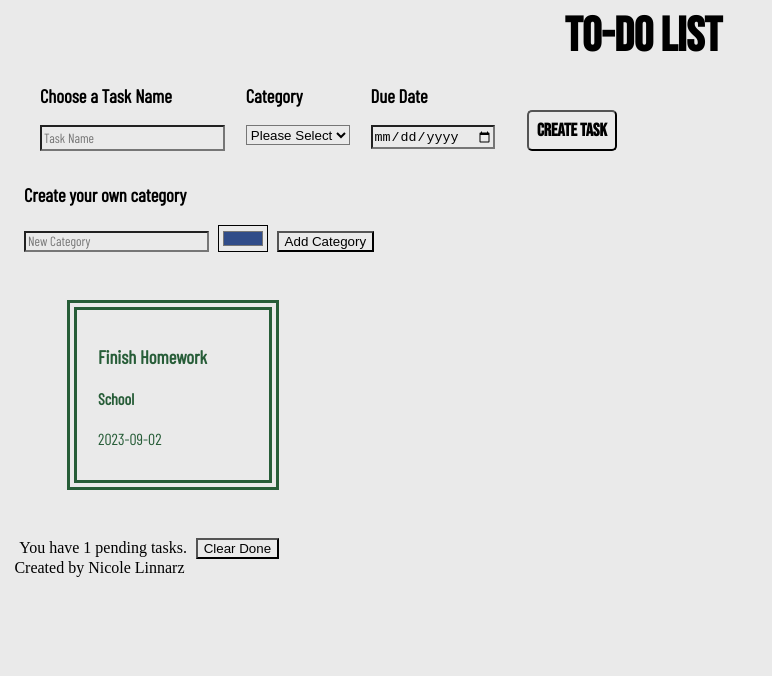
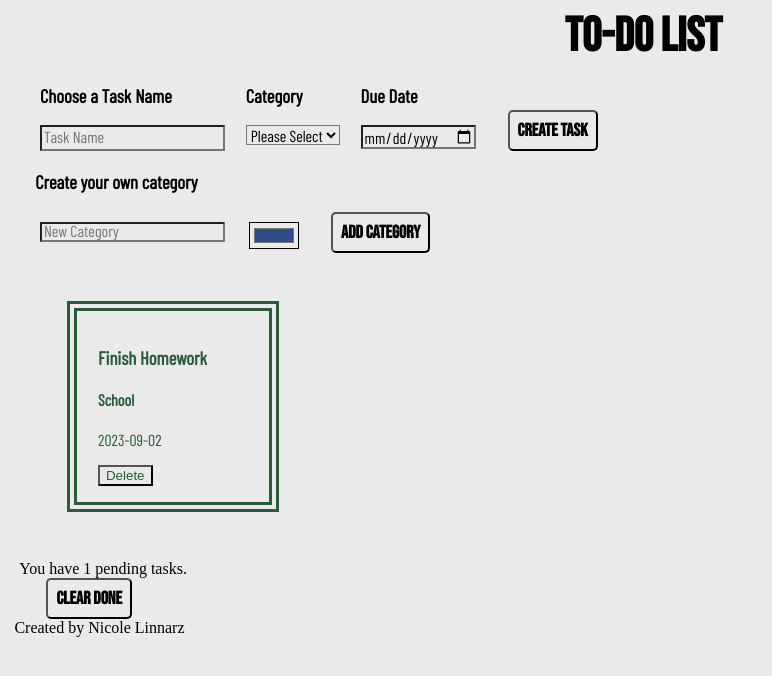
Before and after one commit to nico-mikaela17/Todo-Data-Model, a plain HTML site: page index.html in a window 1280 px wide. Shown: the whole page, without its empty margins (0-772 px from the left). Drawn offline with nearby package versions, Linux system fonts and the light colour scheme.

Commit message:
added delete btn  in task and edited the category

```diff
--- a/index.html
+++ b/index.html
@@ -39,11 +39,20 @@
         </div>
         <button id="createTask">Create Task</button>
       </div>
+
       <div id="createCategorySection">
         <h3>Create your own category</h3>
-        <input id="newCategoryItem" type="text" placeholder="New Category" />
+        <div class="createCategorySection">
+          <div class="createCategoryInput">
+            <input
+              id="newCategoryItem"
+              type="text"
+              placeholder="New Category"
+            />
             <input type="color" id="colorCategory" value="#304c89" />
+          </div>
           <button id="createCategoryBtn">Add Category</button>
+        </div>
       </div>
       <div id="todoList"></div>
     </main>
--- a/src/index.js
+++ b/src/index.js
@@ -41,29 +41,35 @@ function showTasks() {
   todoList.innerHTML = "";
 
   for (let task in todos) {
+    //creation of the article/task
     //loop
     let taskItem = document.createElement("article"); //create item
-    taskItem.style.borderColor = todos[task].todoCategory.color
+    taskItem.style.borderColor = todos[task].todoCategory.color;
 
     let taskName = document.createElement("h3");
     taskName.textContent = todos[task].todoName; //add text content
-    taskName.style.color = todos [task].todoCategory.color
+    taskName.style.color = todos[task].todoCategory.color;
     taskItem.appendChild(taskName);
 
     let taskCategory = document.createElement("h4");
     taskCategory.textContent = todos[task].todoCategory.name;
-    taskCategory.style.color = todos [task].todoCategory.color
+    taskCategory.style.color = todos[task].todoCategory.color;
     taskItem.appendChild(taskCategory);
 
     let taskDate = document.createElement("p");
     taskDate.textContent = todos[task].todoDueDate;
-    taskDate.style.color = todos [task].todoCategory.color
+    taskDate.style.color = todos[task].todoCategory.color;
     taskItem.appendChild(taskDate);
 
+    let removeTask = document.createElement("button");
+    removeTask.textContent = "Delete";
+    removeTask.style.color = todos[task].todoCategory.color;
+    taskItem.appendChild(removeTask);
 
     todoList.appendChild(taskItem);
   }
 }
+//let removeTaskFromList =  todoList.removeChild(taskItem)
 
 showTasks();
 
@@ -72,11 +78,11 @@ let createBtn = document.querySelector("#createTask");
 function createTask() {
   let newText = document.querySelector("#tName");
   let dueDate = document.querySelector("#dueDate");
-  let newCategory = {}
+  let newCategory = {};
 
-  for(let category in categories) {
+  for (let category in categories) {
     if (taskCategory.value === categories[category].name) {
-      newCategory = categories[category]
+      newCategory = categories[category];
     }
   }
 
@@ -110,7 +116,7 @@ function createNewCategory() {
 
   categories.push(newCategory);
   console.log(categories);
-  showCategories()
+  showCategories();
 }
 
 createCategoryBtn.addEventListener("click", () => {
--- a/src/styles.css
+++ b/src/styles.css
@@ -19,22 +19,47 @@ p {
   display: flex;
 }
 
-#tName, #dueDate, #taskCategory {
+#tName,
+#dueDate,
+#taskCategory,
+.createCategoryInput {
   width: auto;
   height: 20px;
   display: flex;
   align-self: center;
 }
 
-.tName, .dueDate, .taskCategory{
+.createCategorySection {
+  width: auto;
+  display: flex;
+  align-self: center;
+}
+
+.tName,
+.dueDate,
+.taskCategory,
+#createCategorySection {
   margin-left: 1rem;
 }
 
-::placeholder {
-  font-family: "Barlow Condensed", sans-serif;
+#newCategoryItem{
+  margin: 0;
 }
 
-#createTask{
+#colorCategory{
+  margin-left: 1.5rem;
+}
+
+::placeholder,
+#taskCategory,
+#dueDate {
+  font-family: "Barlow Condensed", sans-serif;
+  font-size: medium;
+}
+
+#createTask,
+#createCategoryBtn,
+#clearDoneButton {
   font-size: large;
   font-weight: 600;
   font-family: "Bebas Neue", sans-serif;
@@ -47,15 +72,19 @@ p {
   padding: 0.5rem;
 }
 
-#createTask:hover{
-  background: rgb(39,93,56);
-background: radial-gradient(circle, rgba(39,93,56,1) 0%, rgba(0,101,164,1) 75%, rgba(157,78,221,1) 100%);
+#createTask:hover,
+#createCategoryBtn:hover,
+#clearDoneButton:hover {
+  background: rgb(39, 93, 56);
+  background: radial-gradient(
+    circle,
+    rgba(39, 93, 56, 1) 0%,
+    rgba(0, 101, 164, 1) 75%,
+    rgba(157, 78, 221, 1) 100%
+  );
   color: white;
 }
 
-#createCategorySection{
-margin-top: 2rem;
-}
 #todoList {
   width: auto;
   display: flex;
@@ -80,9 +109,7 @@ label {
   padding: 2rem;
 }
 
-.inputField {
-  margin: 2rem 0;
-}
+
 
 footer {
   bottom: 10px;
```
Lines whose indentation alone changed are shown as unchanged.
